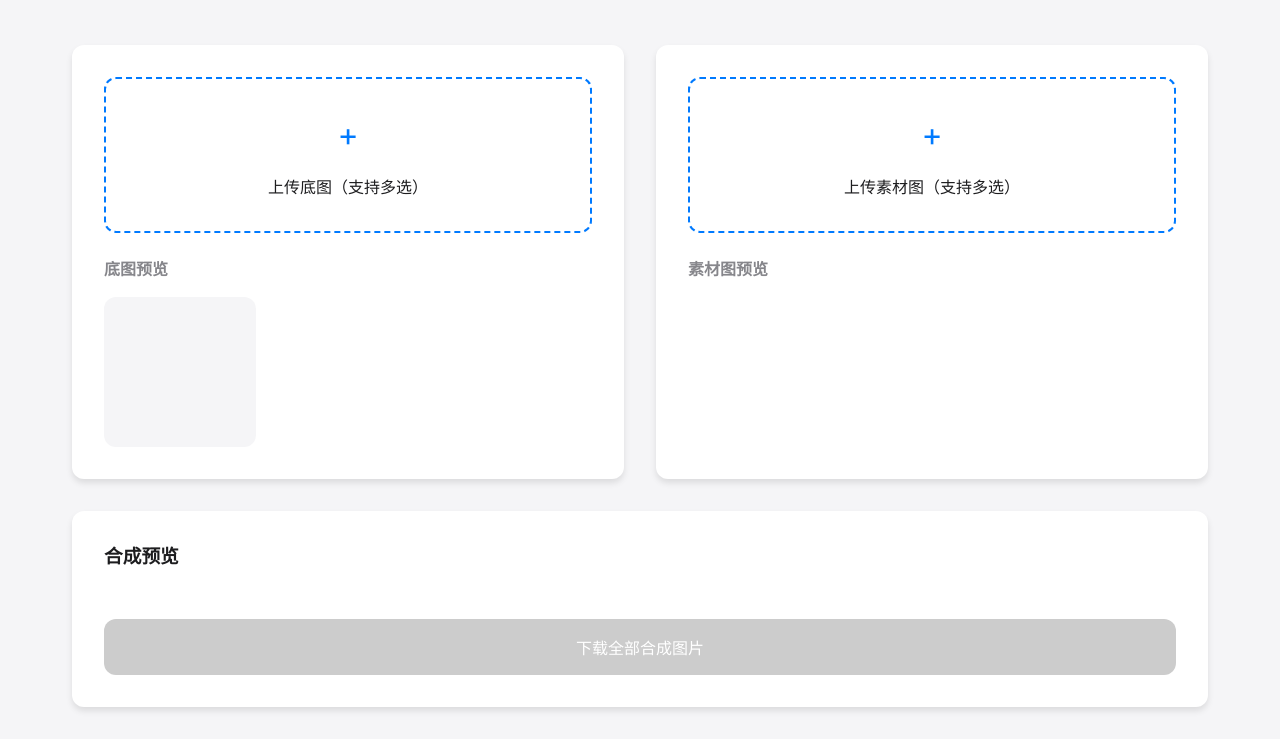
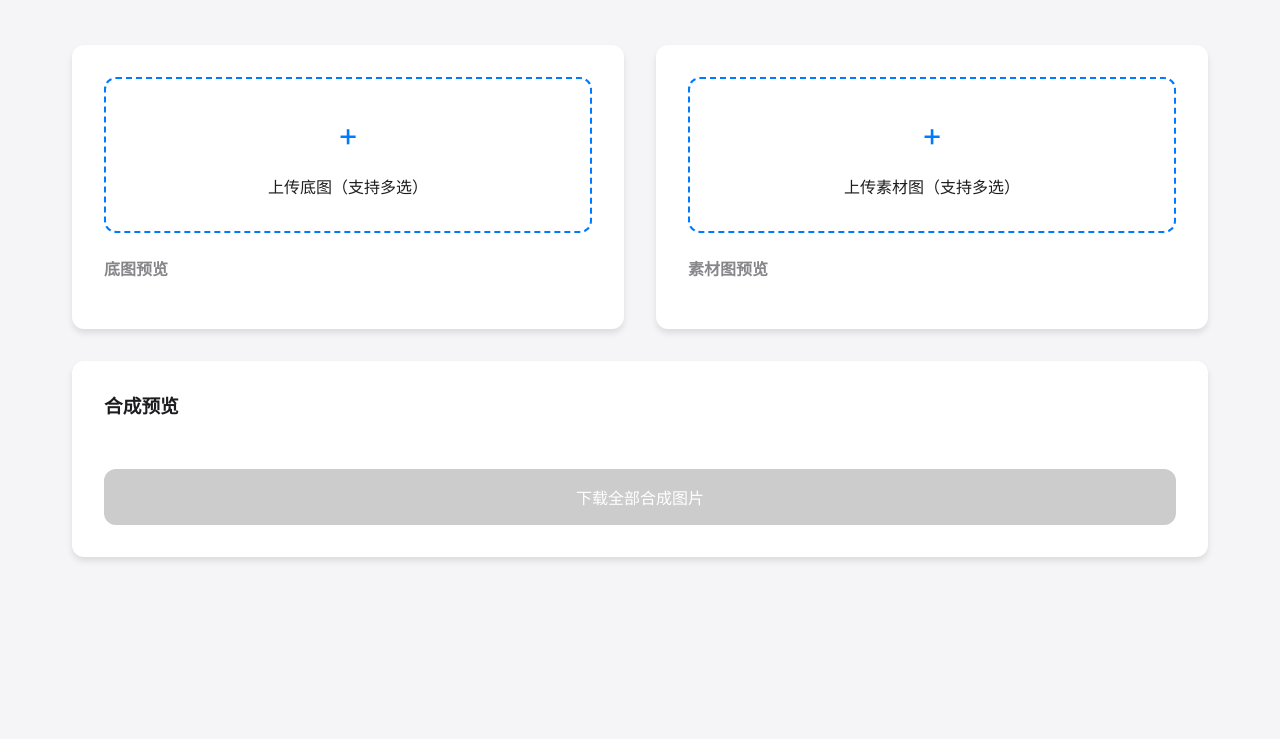
Before and after one commit to chenchen1010/TuPianDieJia, a plain HTML site: page index.html in a window 1280 px wide. Shown: the part 129-868 px from the top of the page. After the commit the page ends 800 px from the top, so only its background shows below. Drawn offline with nearby package versions, Linux system fonts and the light colour scheme.

Commit message:
修复bug：移除初始化时的空白底图预览

```diff
--- a/index.html
+++ b/index.html
@@ -32,7 +32,6 @@
                     <div class="preview-box">
                         <h3>底图预览</h3>
                         <div class="base-images-list" id="baseImagesList">
-                            <div class="preview-image" id="basePreview"></div>
                         </div>
                     </div>
                 </div>
```
